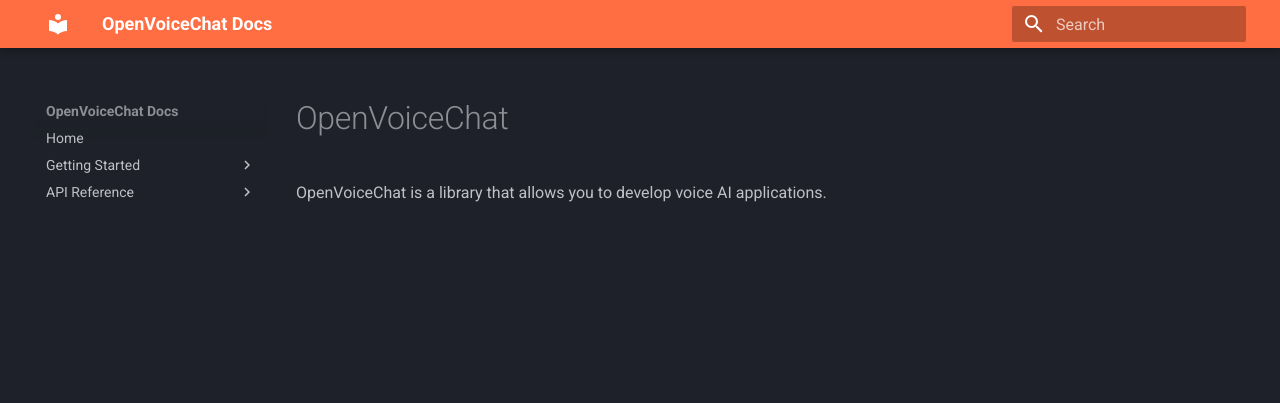
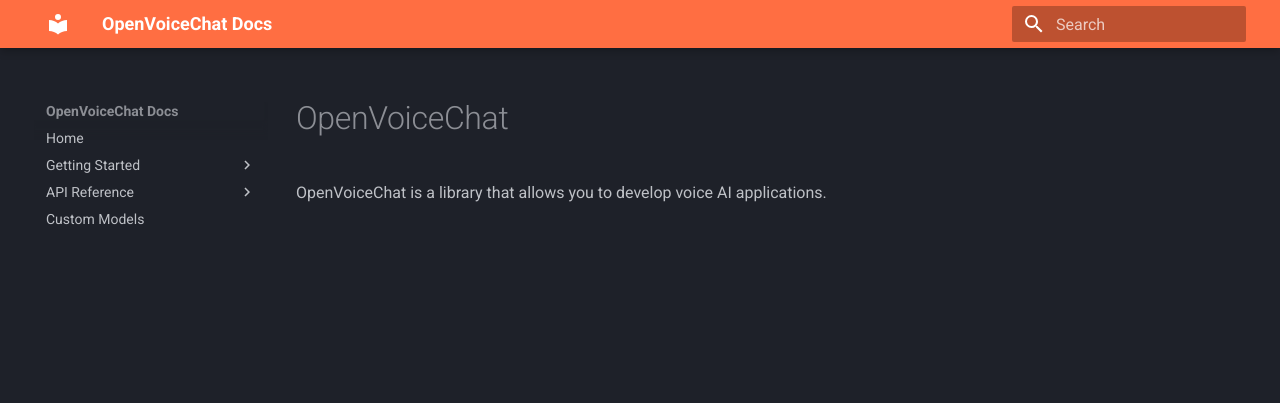
Before and after one commit to Finity-Alpha/OpenVoiceChat, an MkDocs documentation site: the page built from docs/home.md, in a window 1280 px wide. Shown: the top 403 px of the page. Built offline with MkDocs 1.6.1 and Material for MkDocs 9.7.7, drawn with Linux system fonts in a browser that asks for light colours.

Commit message:
Fix website

```diff
--- a/docs/index.html
+++ b/docs/index.html
@@ -76,7 +76,7 @@
   </head>
   <body>
     <div class="landing">
-      <img src="../media/main_logo.png" alt="OpenVoiceChat" />
+      <img src="main_logo.png" alt="OpenVoiceChat" />
       <div class="links-container">
         <a href="#openvoicechat">OpenVoiceChat</a>
         <span class="separator">|</span>
--- a/mkdocs.yml
+++ b/mkdocs.yml
@@ -11,6 +11,7 @@ nav:
     - TTS Classes: tts_classes.md
     - LLM Classes: llm_classes.md
     - Utils: utils.md
+  - Custom Models: Adding_models.md
 theme:
     name: 'material'
     palette:
```
Also changed, not shown: README.md (+1 -1 lines), docs/Adding_models.md (renamed from notes/Adding_models.md), docs/main_logo.png (added).
